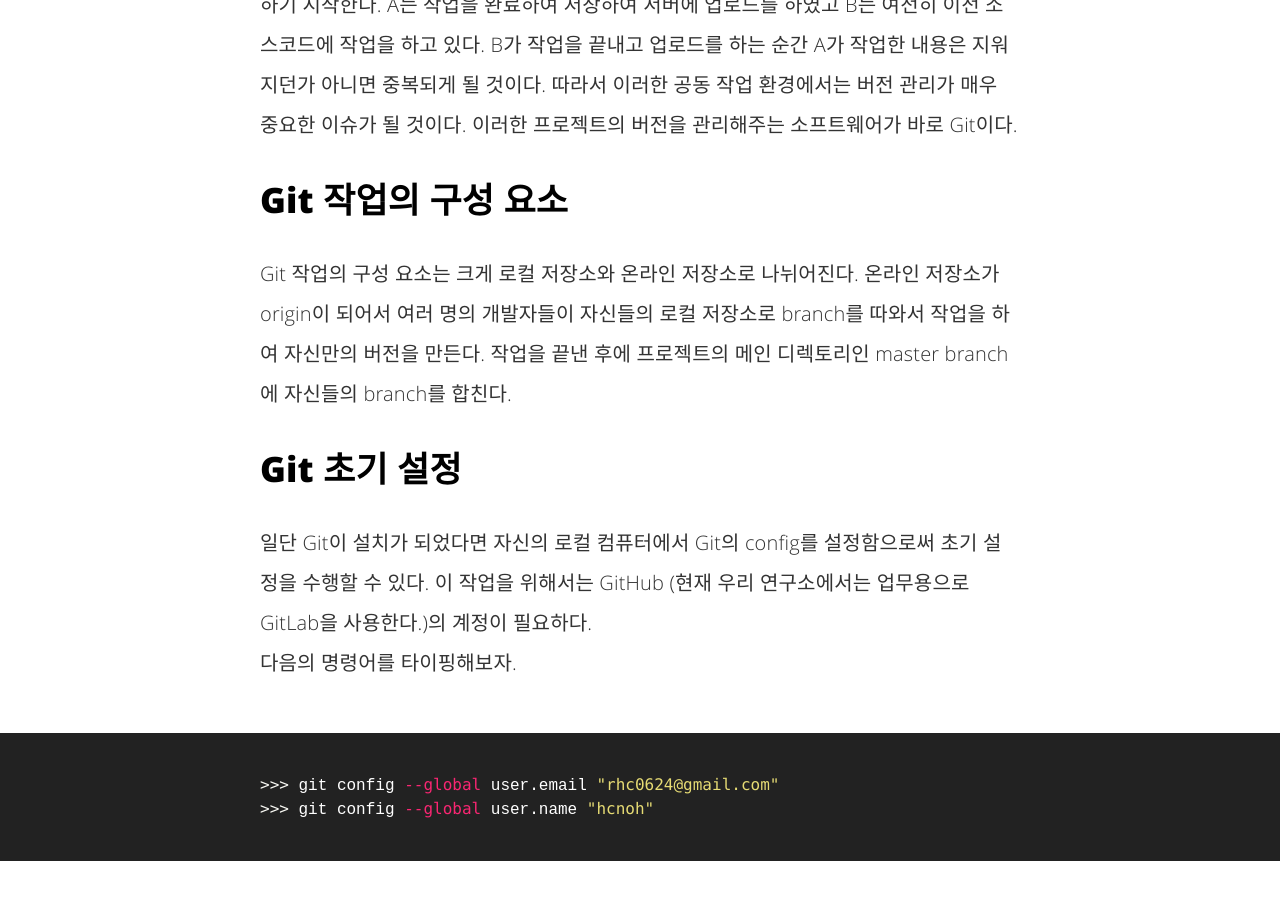
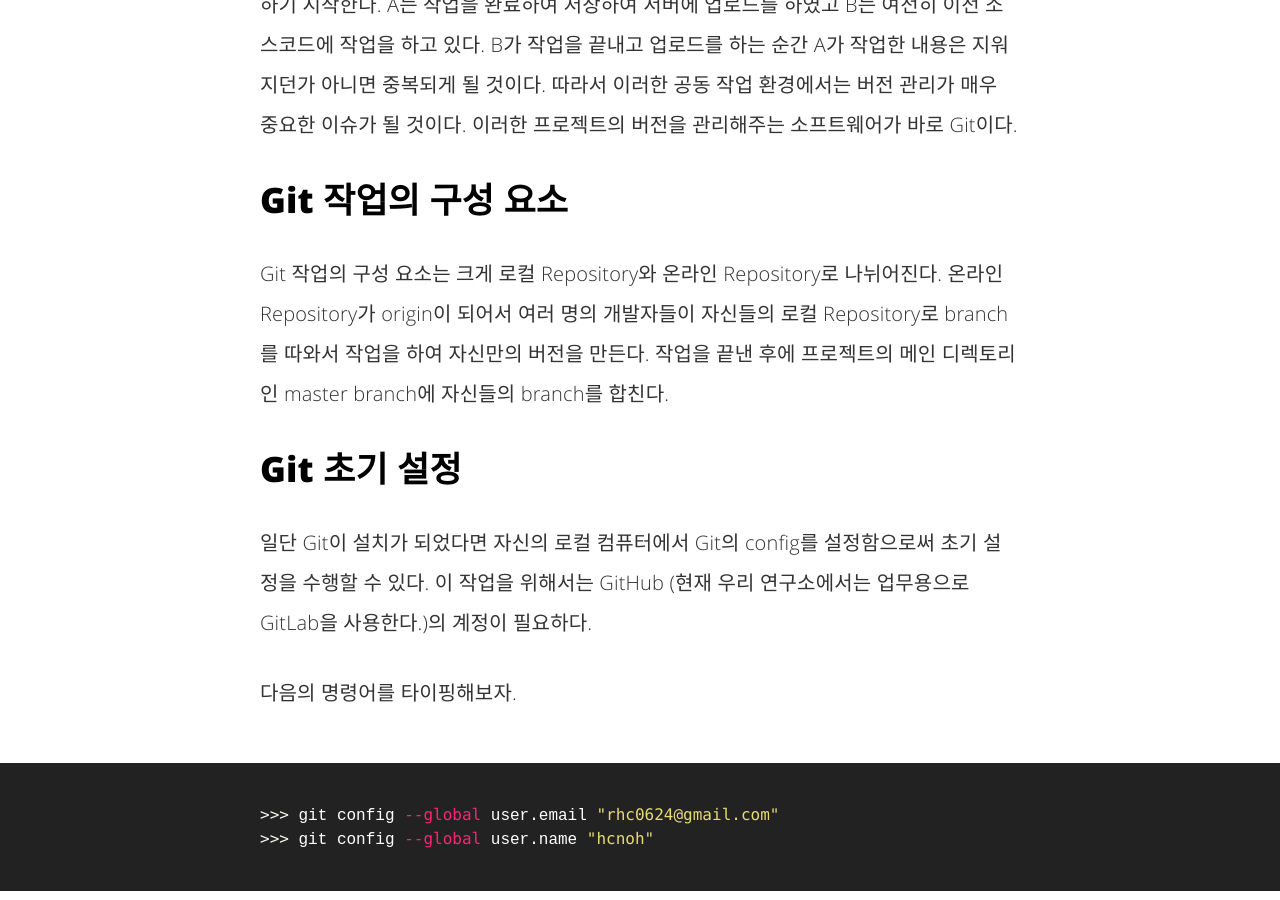
Before and after one commit to hcnoh/blog-prev, a Jekyll site: the page built from _posts/2018-08-20-git-basic-usage.md, in a window 1280 px wide and 900 px high, scrolled down 1414 px. Built offline with Jekyll 4.4.1, drawn with Linux system fonts in a browser that asks for light colours; comment, search, counter and statistics services are not loaded; some of the changed text lies outside the part shown.

Commit message:
Update 2018-08-20-git-basic-usage.md

```diff
--- a/_posts/2018-08-20-git-basic-usage.md
+++ b/_posts/2018-08-20-git-basic-usage.md
@@ -21,10 +21,11 @@
 어떤 프로젝트를 여러 명의 개발자가 공동으로 작업하는 경우를 생각해보자. 어떤 개발자 A가 특정 소스코드를 작업하고 있을때 다른 개발자 B가 동시에 이 소스코드에서 작업을 수행하기 시작한다. A는 작업을 완료하여 저장하여 서버에 업로드를 하였고 B는 여전히 이전 소스코드에 작업을 하고 있다. B가 작업을 끝내고 업로드를 하는 순간 A가 작업한 내용은 지워지던가 아니면 중복되게 될 것이다. 따라서 이러한 공동 작업 환경에서는 버전 관리가 매우 중요한 이슈가 될 것이다. 이러한 프로젝트의 버전을 관리해주는 소프트웨어가 바로 Git이다.
 
 ## Git 작업의 구성 요소
-Git 작업의 구성 요소는 크게 로컬 저장소와 온라인 저장소로 나뉘어진다. 온라인 저장소가 origin이 되어서 여러 명의 개발자들이 자신들의 로컬 저장소로 branch를 따와서 작업을 하여 자신만의 버전을 만든다. 작업을 끝낸 후에 프로젝트의 메인 디렉토리인 master branch에 자신들의 branch를 합친다.
+Git 작업의 구성 요소는 크게 로컬 Repository와 온라인 Repository로 나뉘어진다. 온라인 Repository가 origin이 되어서 여러 명의 개발자들이 자신들의 로컬 Repository로 branch를 따와서 작업을 하여 자신만의 버전을 만든다. 작업을 끝낸 후에 프로젝트의 메인 디렉토리인 master branch에 자신들의 branch를 합친다.
 
 ## Git 초기 설정
 일단 Git이 설치가 되었다면 자신의 로컬 컴퓨터에서 Git의 config를 설정함으로써 초기 설정을 수행할 수 있다. 이 작업을 위해서는 GitHub (현재 우리 연구소에서는 업무용으로 GitLab을 사용한다.)의 계정이 필요하다.
+
 다음의 명령어를 타이핑해보자.
 {% highlight bash %}
 >>> git config --global user.email "rhc0624@gmail.com"
@@ -32,5 +33,10 @@
 {% endhighlight %}
 여기서 이메일과 이름이 GitHub 계정을 생성할 때 사용한 정보들과 일치한다는 점을 기억하자. 이러한 config 설정을 통해 commit하는 과정에서 매번 저런 정보들을 타이핑할 필요가 없을 것이다.
 
+## 온라인 Repository 생성
+Git으로 작업을 수행하기 위해서는 origin이 될 온라인 Repository의 생성이 선행되어야 한다. GitHub를 사용한다면 GitHub.com에 접속하여 `new repository page`로 들어가서 새로운 Repository를 생성한다. 일반적으로 Repository을 줄여서 repo라고 부른다.
+
+`Initialize this repository with a README.`는 체크해도 되고 하지 않아도 된다. 큰 상관은 없다. 다만 처음 생성하는 경우에는 연습삼아서 체크해 보는 것이 좋을 것이다. 체크를 하고 repo를 생성하면 repo 내에 `Readme.md`파일이 같이 생성된다.
+
 ## 작업 내용 추가
 add => commit => push
```
